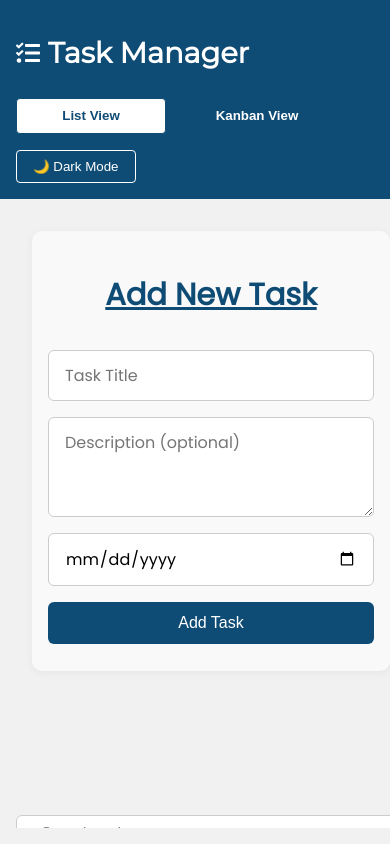
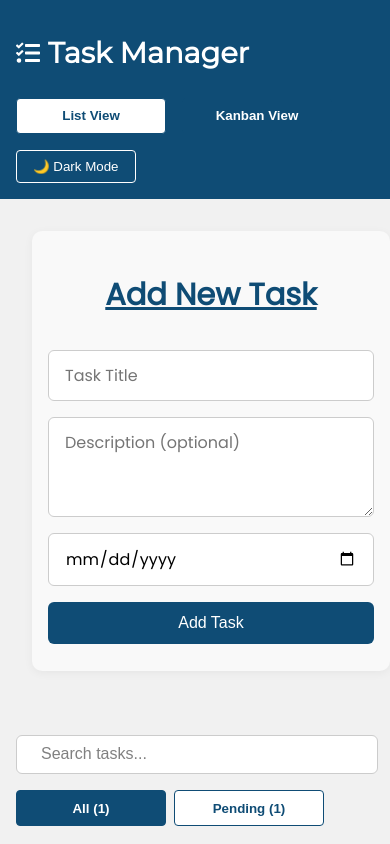
Before and after one commit to kinjalcoder2003/task-manager-app, a React (Vite) app: page / in a window 390 px wide. Built offline with nearby package versions, Linux system fonts and the light colour scheme.

Commit message:
main css

```diff
--- a/src/styles/main.css
+++ b/src/styles/main.css
@@ -476,7 +476,6 @@ body.dark .modal button[type="button"]:hover {
 
   .task-form {
     padding: 1rem;
-    margin-bottom: 5rem;
   }
   .task-form .title {
     color: #0F4C75;
@@ -486,7 +485,7 @@ body.dark .modal button[type="button"]:hover {
   }
 
   .search-input {
-    width: 85%;
+    width: 90%;
   }
   .filter-btn{
     flex-wrap: wrap;
@@ -525,14 +524,14 @@ body.dark .modal button[type="button"]:hover {
 
   .task-form {
     padding: 1rem;
-    margin-bottom: 5rem;
+    margin-right: 1rem !important;
   }
   .task-toolbar {
     margin-top: 1rem;
   }
 
   .search-input {
-    width: 85%;
+    width: 80%;
   }
   .filter-btn{
     flex-wrap: wrap;
```
